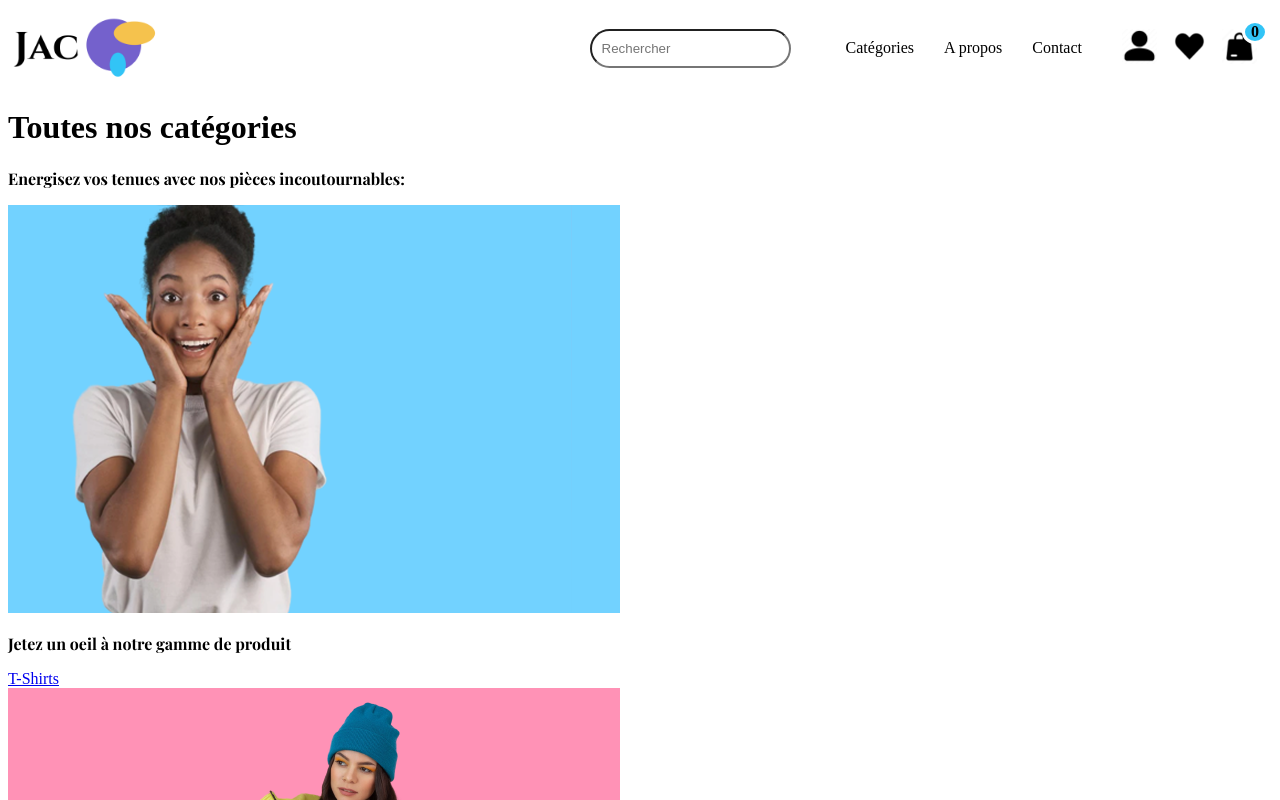
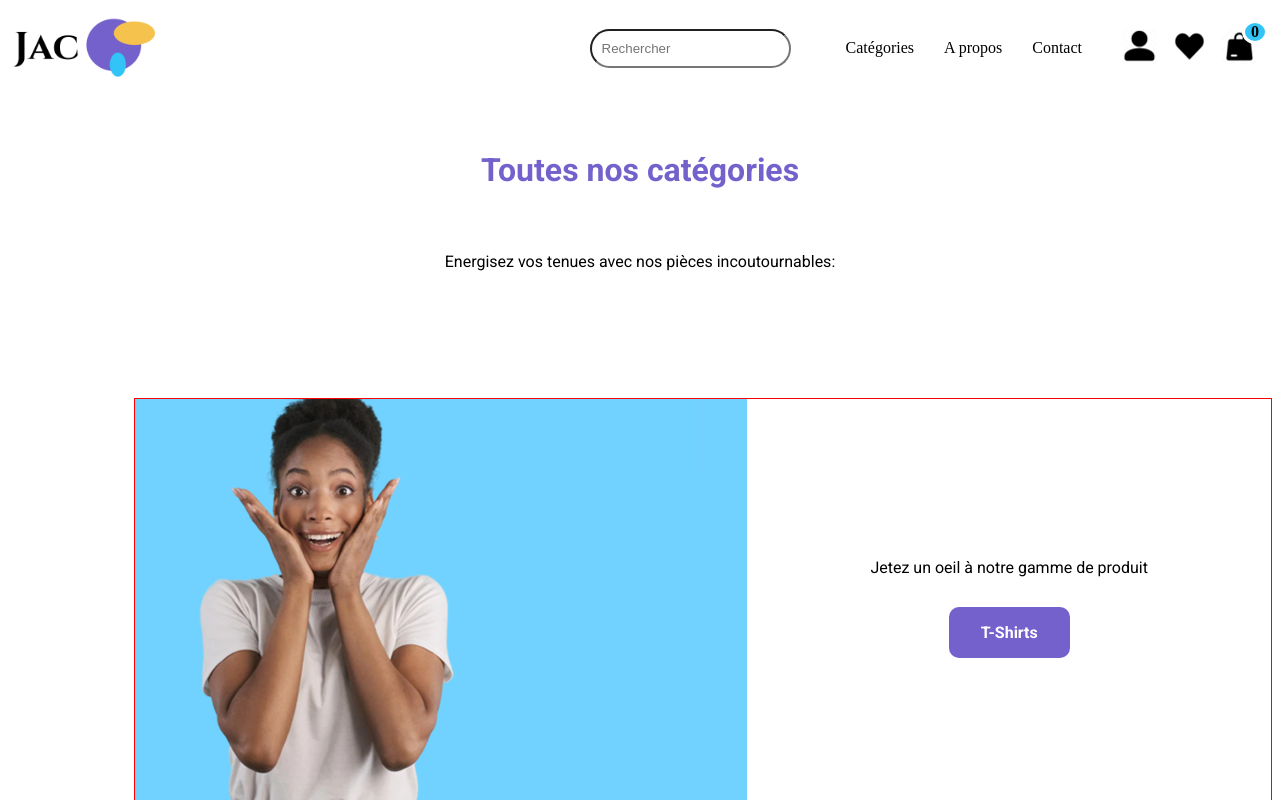
Before and after one commit to AssaNiang/ProjetFinalJAC, an Angular app: page /category-products in a window 1280 px wide. Shown: the top 800 px of the page. Built offline with nearby package versions, Linux system fonts and the light colour scheme.

Commit message:
[FEATURE] page all-category-v2
mise en forme style et agencement des flexboxes.
doit etre retravaillée pour mise en forme en quinquonce.

```diff
--- a/src/app/pages/all-categories/all-categories.component.css
+++ b/src/app/pages/all-categories/all-categories.component.css
@@ -0,0 +1,57 @@
+* {
+    margin: 0px;
+    padding: 0px;
+    box-sizing: border-box;
+    font-family: 'Roboto', sans-serif;
+}
+
+h1{
+    color: #7461CC;
+}
+
+h1, p{
+    text-align: center;
+    margin: 5%;
+}
+
+.flexboxSmall{
+    display: flex;
+    flex-direction: column;
+    justify-content: center;
+    align-items: center;
+    width: 90%;
+
+    padding: 0 5%;
+}
+
+.flexboxBig{
+    display: flex;
+    justify-content: space-between;
+    margin: 10%;
+
+    width: 90%;
+    border: 1px solid red;
+
+}
+
+.flexboxSmall a{
+    background-color: #7461CC;
+    border-radius: 10px;
+    color: white;
+    font-weight: 700;
+    text-decoration: none;
+    padding: 16px 32px;
+    margin: 10px;
+}
+
+.flexboxSmall a:hover{
+    background-color: #32C4F6;
+    transform: scale(1.1);
+    transition-duration: 500ms;
+    cursor: pointer;
+}
+
+img{
+    width: 90%;
+    /* box-shadow: 5px 5px 90px gray; */
+}
--- a/src/app/pages/all-categories/all-categories.component.html
+++ b/src/app/pages/all-categories/all-categories.component.html
@@ -7,9 +7,21 @@
     <!-- <ul>
         <li > -->
             <article *ngFor="let item of allCategoryArray">
-                <img src="{{ item.imageCategory }}">
-                <p>{{ item.descriptionCategory }} </p>
-                <a routerLink="{{ item.linkCategory }}" >{{ item.buttonCategory }} </a>
+                <!-- tester un ngIf pour isoler les id 2 et 4 pour row-reverse ?-->
+
+                    <div class="flexboxBig" >
+
+                        <!-- [class.flexboxReverse]="{{ item.idCategory === '2' && '4'}}"  test d'une classe pour isoler les id 2 et 4 ? ne marche pas-->
+
+                    <img src="{{ item.imageCategory }}">
+
+                    <div class="flexboxSmall">
+                        <p>{{ item.descriptionCategory }} </p>
+                        <a routerLink="{{ item.linkCategory }}" >{{ item.buttonCategory }} </a>
+                    </div>
+
+                </div>
+
             </article>
         <!-- </li>
     </ul> -->
--- a/src/app/pages/all-categories/all-categories.component.ts
+++ b/src/app/pages/all-categories/all-categories.component.ts
@@ -2,6 +2,7 @@ import { Component } from '@angular/core';
 
 
 interface allCategoriesBloc {
+  idCategory : number,
   imageCategory : string;
   descriptionCategory : string;
   buttonCategory: string;
@@ -22,6 +23,7 @@ export class AllCategoriesComponent {
 allCategoryArray: allCategoriesBloc [] = [
 
   {
+    idCategory : 1,
     imageCategory : "assets/Images/allcategories_tshirt.png",
     descriptionCategory : "Jetez un oeil à notre gamme de produit",
     buttonCategory: "T-Shirts",
@@ -29,6 +31,7 @@ allCategoryArray: allCategoriesBloc [] = [
   },
 
   {
+    idCategory : 2,
     imageCategory : "assets/Images/allcategories_jackets.png",
     descriptionCategory : "Jetez un oeil à notre gamme de produit",
     buttonCategory: "Vestes",
@@ -36,6 +39,7 @@ allCategoryArray: allCategoriesBloc [] = [
   },
 
   {
+    idCategory : 3,
     imageCategory : "assets/Images/allcategories_skirt.png",
     descriptionCategory : "Jetez un oeil à notre gamme de produit",
     buttonCategory: "Jupes",
@@ -43,6 +47,7 @@ allCategoryArray: allCategoriesBloc [] = [
   },
 
   {
+    idCategory : 4,
     imageCategory : "assets/Images/allcategories_pants.png",
     descriptionCategory : "Jetez un oeil à notre gamme de produit",
     buttonCategory: "Pantalons",
```
Also changed, not shown: 1 other file (tests, documents, lock files or other folders).
